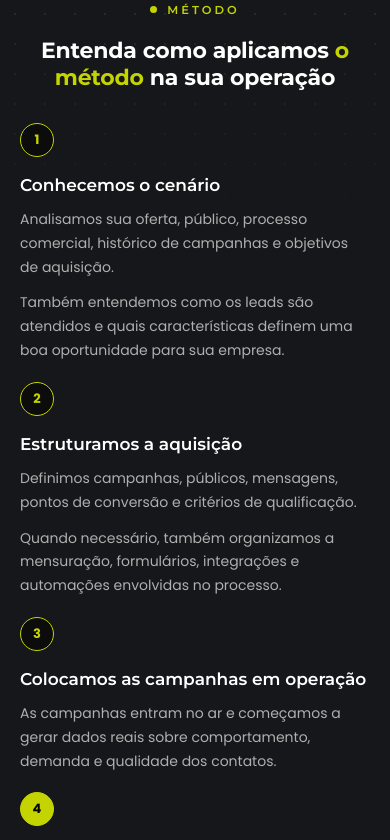
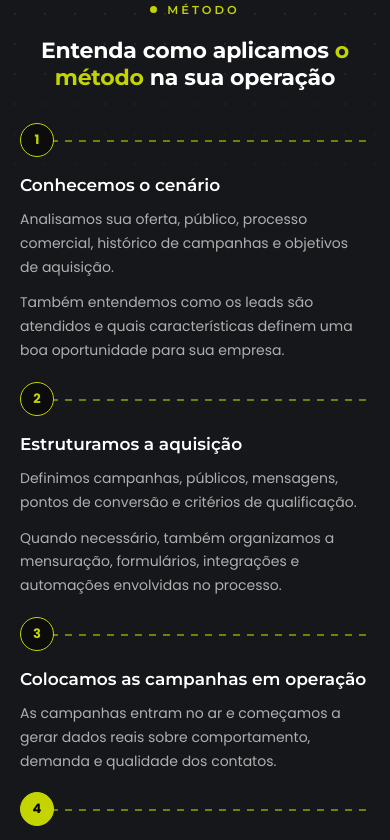
Before and after one commit to eusouoereque/site-adrian-masella, a plain HTML site: page index.html in a window 390 px wide. Shown: the part 4077-4917 px from the top of the page. Drawn offline with Linux system fonts and the light colour scheme.

Commit message:
Mobile: mostra a linha pontilhada da timeline sem chegar na beirada

```diff
--- a/index.html
+++ b/index.html
@@ -108,8 +108,8 @@
 
     /* --- MÉTODO (timeline): mais respiro entre os passos empilhados --- */
     [style*="minmax(min(100%, 240px)"] { gap: 36px !important; }
-    /* some a linha pontilhada horizontal quando os passos ficam empilhados */
-    [style*="rgba(196,212,1,.55) 0 7px"] { display: none !important; }
+    /* linha pontilhada não vai até a beirada do card (mesmo comprimento do passo 4) */
+    [style*="rgba(196,212,1,.55) 0 7px"] { right: 0 !important; width: auto !important; }
 
     /* --- QUEM SOU EU: os dois chips em coluna única --- */
     [style*="minmax(min(100%, 160px)"] { grid-template-columns: 1fr !important; }
```
